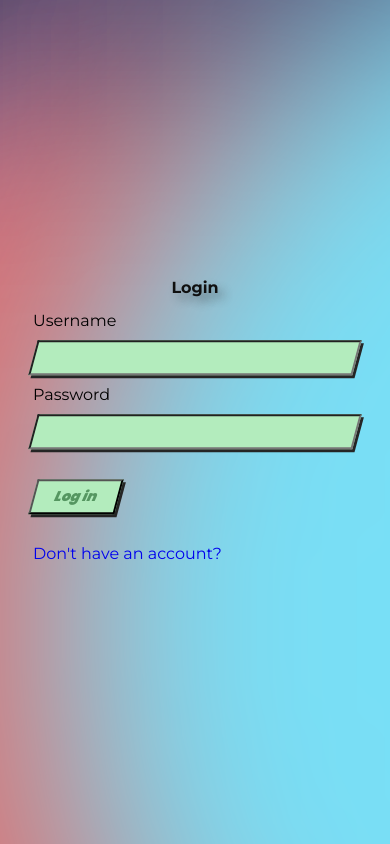
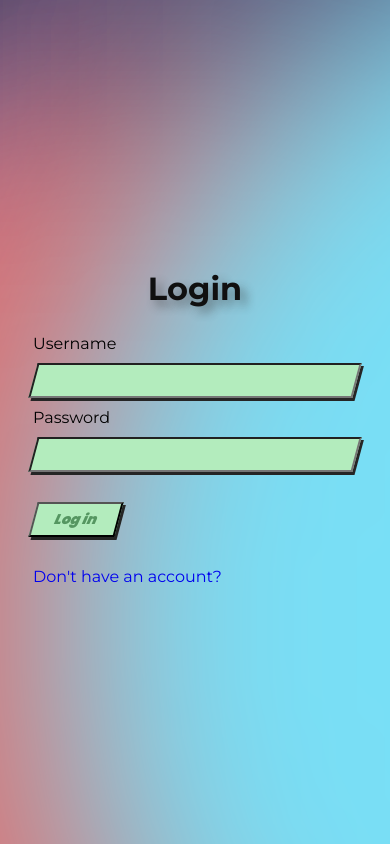
Before and after one commit to RaviParvadiya/ChatApp, a React (Create React App) app: page / in a window 390 px wide. Built offline with nearby package versions, Linux system fonts and the light colour scheme; no server answers.

Commit message:
login-signup-final

```diff
--- a/src/Styles/Login.css
+++ b/src/Styles/Login.css
@@ -151,9 +151,9 @@ body {
 }
 
 @media screen and (max-width: 768px) {
-  /* .head-login {
+  .head-login {
     font-size: 2.5rem;
-  } */
+  }
   .login-box {
     left: 50%;
     /* padding: 30px; */
@@ -182,7 +182,7 @@ body {
 
 @media screen and (max-width: 400px) {
   .head-login {
-    font-size: 1rem;
+    font-size: 2rem;
   }
   .login-box {
     left: 50%;
--- a/src/Styles/SignUp.css
+++ b/src/Styles/SignUp.css
@@ -280,9 +280,9 @@ body {
   }
 
   @media screen and (max-width: 768px) {
-    /* .head-login {
+    .head-login {
       font-size: 2.5rem;
-    } */
+    }
     .signup-box {
       left: 50%;
       /* padding: 30px; */
@@ -312,7 +312,7 @@ body {
 
   @media screen and (max-width: 400px) {
     .head-login {
-      font-size: 1rem;
+      font-size: 2rem;
     }
     .signup-box {
       left: 50%;
```
